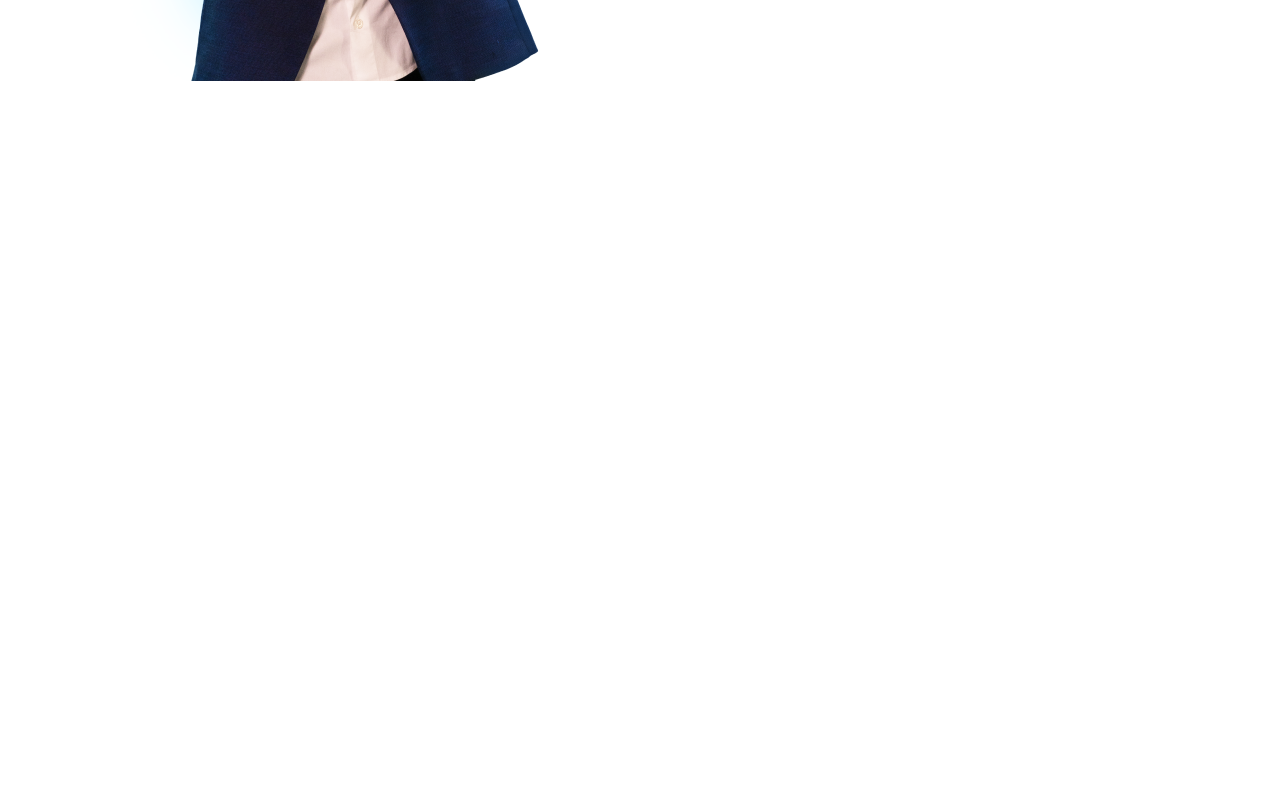
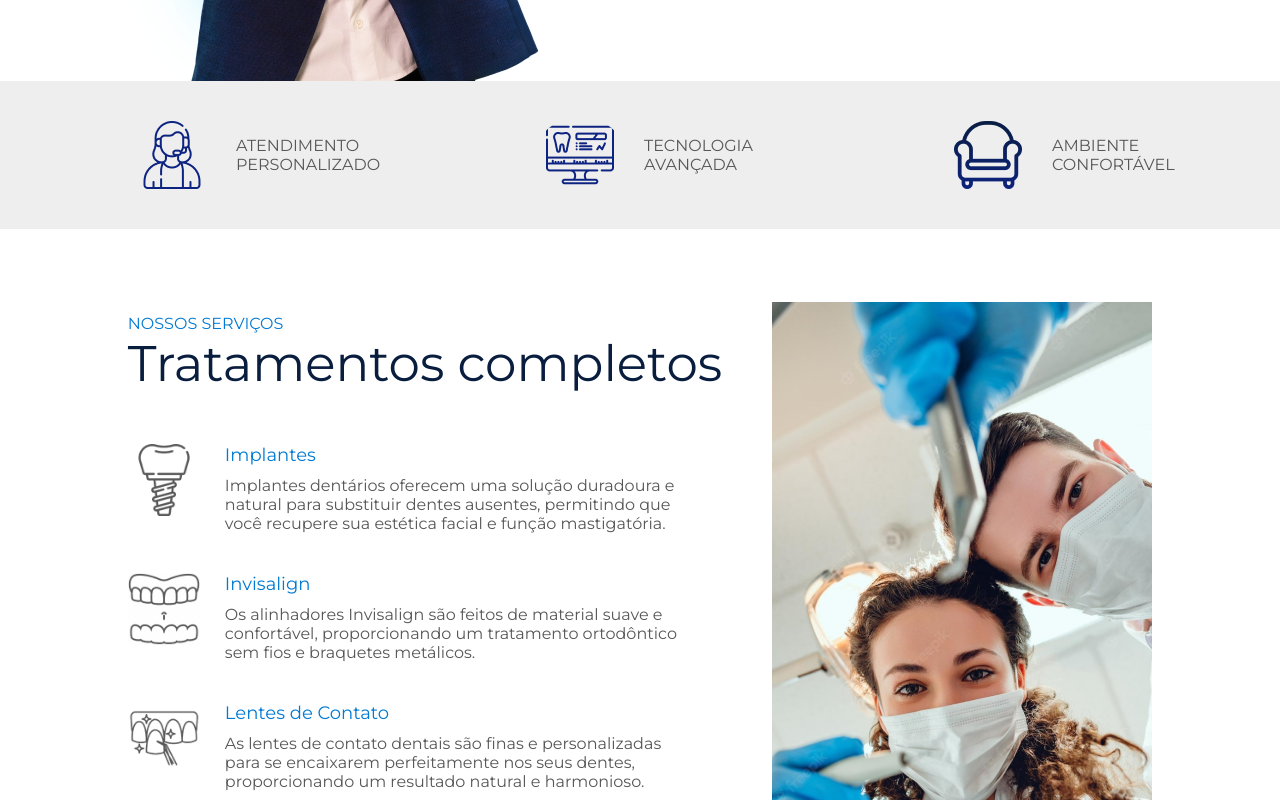
Before and after one commit to oseias-costa/oral-brasil-xanxere, a Next.js app: page / in a window 1280 px wide. Shown: the part 700-1500 px from the top of the page. Before the commit the page ends 800 px from the top, so only its background shows below. Built offline with nearby package versions, Linux system fonts and the light colour scheme.

Commit message:
create: treatments section

```diff
--- /dev/null
+++ b/app/components/benefits/Benefits.tsx
@@ -0,0 +1,49 @@
+import Image from "next/image"
+import styled from "styled-components"
+import { benefits } from "../global/_data"
+
+type Benefits = {
+    icon: string,
+    text: string
+}
+
+export default function Benefits(){
+    const benefitsBlock = benefits.map(item => {
+       return(
+        <Benefit key={item.text}>
+            <Image src={item.icon} alt={item.text} />
+            <Description>{item.text}</Description>
+        </Benefit>
+        )
+    })
+    return <Container>{benefitsBlock}</Container>
+}
+
+const Container = styled.section`
+    background-color: var(--color-gray-block);
+    display: flex;
+    justify-content: center;
+    flex-wrap: wrap;
+`
+
+const Benefit = styled.div`
+    display: flex;
+    align-items: center;
+    padding-top: 40px;
+    padding-bottom: 40px;
+    padding-right: 110px;
+    padding-left: 110px;
+
+    @media(max-width: 740px){
+        padding-top: 30px;
+        padding-bottom: 30px;
+        padding-right: 20px;
+        padding-left: 20px;
+    }
+`
+
+const Description = styled.p`
+    text-transform: uppercase;
+    max-width: 120px;
+    padding-left: 30px;
+`
--- a/app/components/global/_data.ts
+++ b/app/components/global/_data.ts
@@ -1,3 +1,10 @@
+import Service from '@/public/service.png'
+import Sofa from '@/public/sofa.png'
+import Tecnology from '@/public/tecnology.png'
+import Implant from '@/public/implant.png'
+import Invisalign from '@/public/invisalign.png'
+import Facets from '@/public/facets.png'
+import Facial from '@/public/facial.png'
 
 export const header = {
     logoAlt: 'Logo Oral Brasil Xanxerê',
@@ -23,3 +30,46 @@ export const headline = {
     description: 'Inicie sua jornada para um sorriso perfeito com a Oral Brasil. Nossa clínica combina expertise clínica, tecnologia avançada e atendimento personalizado para garantir que cada paciente receba os melhores cuidados odontológicos.',
     buttonText: 'Agende uma avaliação',
 }
+
+export const benefits = [
+    {
+        icon: Service,
+        text: 'Atendimento Personalizado',
+    },
+    {
+        icon: Tecnology,
+        text: 'Tecnologia Avançada',
+    },
+    {
+        icon: Sofa,
+        text: 'Ambiente Confortável',
+    },
+]
+
+export const treatments = {
+    subtitle: 'NOSSOS SERVIÇOS',
+    title: 'Tratamentos completos',
+    textButton: 'Agende uma avaliação',
+    list: [
+        {
+            icon: Implant,
+            title: 'Implantes',
+            content: 'Implantes dentários oferecem uma solução duradoura e natural para substituir dentes ausentes, permitindo que você recupere sua estética facial e função mastigatória.'
+        },
+        {
+            icon: Invisalign,
+            title: 'Invisalign',
+            content: 'Os alinhadores Invisalign são feitos de material suave e confortável, proporcionando um tratamento ortodôntico sem fios e braquetes metálicos.'
+        },
+        {
+            icon: Facets,
+            title: 'Lentes de Contato',
+            content: 'As lentes de contato dentais são finas e personalizadas para se encaixarem perfeitamente nos seus dentes, proporcionando um resultado natural e harmonioso.'
+        },
+        {
+            icon: Facial,
+            title: 'Harmonização Facial',
+            content: 'Nossos especialistas em harmonização facial utilizam técnicas avançadas para proporcionar um aspecto natural, fresco e revitalizado.'
+        },
+    ]
+}
--- /dev/null
+++ b/app/components/treatments/Treatments.tsx
@@ -0,0 +1,104 @@
+import Image from "next/image"
+import styled from "styled-components"
+import { treatments } from "../global/_data"
+import TreatmentImage from '@/public/treatments.png'
+import Button from "../global/Button"
+
+export default function Treatments(){
+    const treatmentsItem = treatments.list.map(item => {
+        return (
+            <TreatmentsBlock key={item.title}>
+                <Icon src={item.icon} alt={item.title} />
+                <div>
+                    <h4 className='TreatmentsBlock__Title'>{item.title}</h4>
+                    <p>{item.content}</p>
+                </div>
+            </TreatmentsBlock>
+        )
+    })
+
+    return(
+        <Container>
+            <Description>
+                <h4>{treatments.subtitle}</h4>
+                <h2>{treatments.title}</h2>
+                <TreatmentsList>{treatmentsItem}</TreatmentsList>
+                <Button text={treatments.textButton} color='blue' />
+            </Description>
+            <Img src={TreatmentImage} alt='Tratamentos completos Oral Brasil Xanxerê' />
+        </Container>
+    )
+}
+
+const Container = styled.section`
+    display: flex;
+    justify-content: center;
+    align-items: center;
+    padding-top: 73px;
+    padding-bottom: 73px;
+    flex-wrap: wrap;
+
+    @media(max-width: 740px){
+        flex-wrap: wrap-reverse;
+        padding-top: 33px;
+    }
+`
+
+const Description = styled.div`
+    margin-right: 50px;
+    @media(max-width: 740px){
+        text-align: center;
+        margin-right: 0px;
+        padding-left: 20px;
+        padding-right: 20px;
+    }
+`
+
+const TreatmentsList = styled.div`
+    padding-bottom: 50px;
+    padding-top: 30px;
+`
+
+const TreatmentsBlock = styled.div`
+    display: flex;
+    max-width: 550px;
+    padding-top: 20px;
+    padding-bottom: 20px;
+
+    div >  .TreatmentsBlock__Title{
+        padding-bottom: 10px;
+        font-size: 18px;
+    }
+
+    @media(max-width: 740px){
+        flex-direction: column;
+        text-align: center;
+        align-items: center;
+
+        div >  .TreatmentsBlock__Title{
+            padding-top: 10px;
+        }
+    }
+`
+
+const Icon = styled(Image)`
+    width: 72px;
+    height: 72px;
+    margin-right: 25px;
+
+    @media(max-width: 740px){
+        margin-right: 0px;
+    }
+`
+
+const Img = styled(Image)`
+    aspect-ratio: auto 380 / 726;
+
+    @media(max-width: 740px){
+        width: 300px;
+        height: 450px;
+        object-fit: cover;
+        object-position: top;
+        margin-bottom: 50px;
+    }
+`
--- a/app/page.tsx
+++ b/app/page.tsx
@@ -1,13 +1,17 @@
 "use client";
 import styled from "styled-components"
+import Benefits from "./components/benefits/Benefits";
 import Header from "./components/header/Header";
 import Headline from "./components/headline/Headline";
+import Treatments from "./components/treatments/Treatments";
 
 export default function Home() {
   return (
     <Container>
       <Header />
       <Headline />
+      <Benefits />
+      <Treatments />
     </Container>
   )
 }
```
Also changed, not shown: public/sofa.png (renamed from public/soft.png), public/treatments.png (renamed from public/image 7.png).
